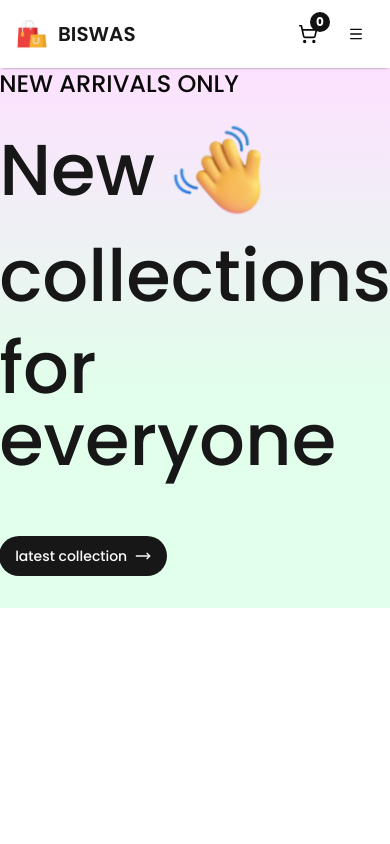
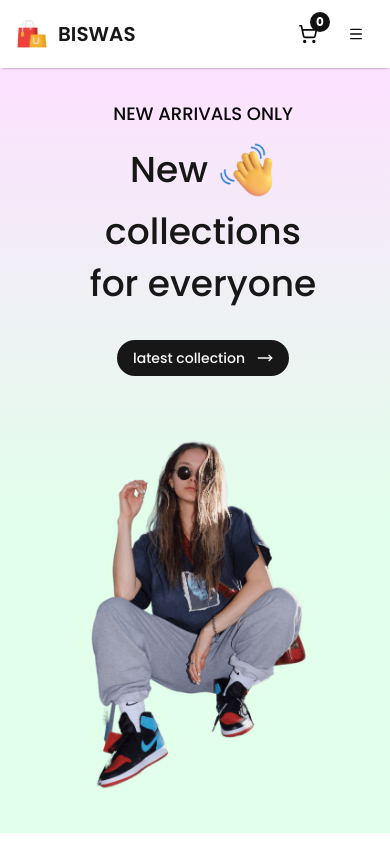
Before and after one commit to bishwas350/shopper, a React (Vite) app: page / in a window 390 px wide. Built offline with nearby package versions, Linux system fonts and the light colour scheme.

Commit message:
feat: refine Hero component layout and styling; adjust spacing and text sizes for better responsiveness

```diff
--- a/src/components/Hero.jsx
+++ b/src/components/Hero.jsx
@@ -7,24 +7,31 @@ import { ArrowUpRightFromSquareIcon, MoveRight } from "lucide-react";
 import hero_image from "../assets/hero_image.png";
 const Hero = () => {
   return (
-    <div className="hero bg-[linear-gradient(180deg,#fde1ff,#e1ffea_60%)]">
+    <div className="hero bg-[linear-gradient(180deg,#fde1ff,#e1ffea_60%)] py-8 md:py-0">
       <Container>
-        <Flex className={'justify-center items-center'}>
-          <div className="hero-left flex flex-col justify-center gap-5 leading-1 pl-16">
-            <h2 className="text-[#090909] text-2xl font-medium">NEW ARRIVALS ONLY</h2>
+        <Flex className={'justify-center items-center flex-col md:flex-row'}>
+          <div className="hero-left flex flex-col justify-center gap-3 md:gap-5 leading-1 pl-4 md:pl-16 text-center md:text-left">
+            <h2 className="text-[#090909] text-lg md:text-2xl font-medium">NEW ARRIVALS ONLY</h2>
           <div
-          className="hand-hand-icon flex items-center gap-3">
-            <p className="text-[#171717] text-7xl font-medium">New</p>
-            <img className="w-[100px]" src={handIcon} alt="" />
+          className="hand-hand-icon flex items-center gap-2 md:gap-3 justify-center md:justify-start">
+            <p className="text-[#171717] text-4xl sm:text-5xl md:text-7xl font-medium">New</p>
+            <img className="w-[60px] sm:w-[80px] md:w-[100px]" src={handIcon} alt="" />
           </div>
-            <p className="text-[#171717] text-7xl font-medium">collections</p>
-            <p className="text-[#171717] text-7xl font-medium pb-2">for everyone</p>
-          <div className="my-8">
-            <Button className={'py-5 rounded-3xl'} >latest collection <span><MoveRight/></span></Button>
+            <p className="text-[#171717] text-4xl sm:text-5xl md:text-7xl font-medium">collections</p>
+            <p className="text-[#171717] text-4xl sm:text-5xl md:text-7xl font-medium pb-2">for everyone</p>
+          <div className="my-4 md:my-8">
+            <Button className={'py-3 md:py-5 px-4 md:px-6 rounded-3xl text-sm md:text-base'} >
+              latest collection
+              <span className="ml-1 md:ml-2"><MoveRight className="w-4 h-4 md:w-5 md:h-5"/></span>
+            </Button>
           </div>
           </div>
-          <div className="hero-right flex justify-center pl-16">
-            <img src={hero_image} alt="" />
+          <div className="hero-right flex justify-center pl-4 md:pl-16 mt-6 md:mt-0">
+            <img
+              src={hero_image}
+              alt="Hero"
+              className="w-full max-w-[280px] sm:max-w-[320px] md:max-w-none h-auto"
+            />
           </div>
         </Flex>
       </Container>
```
